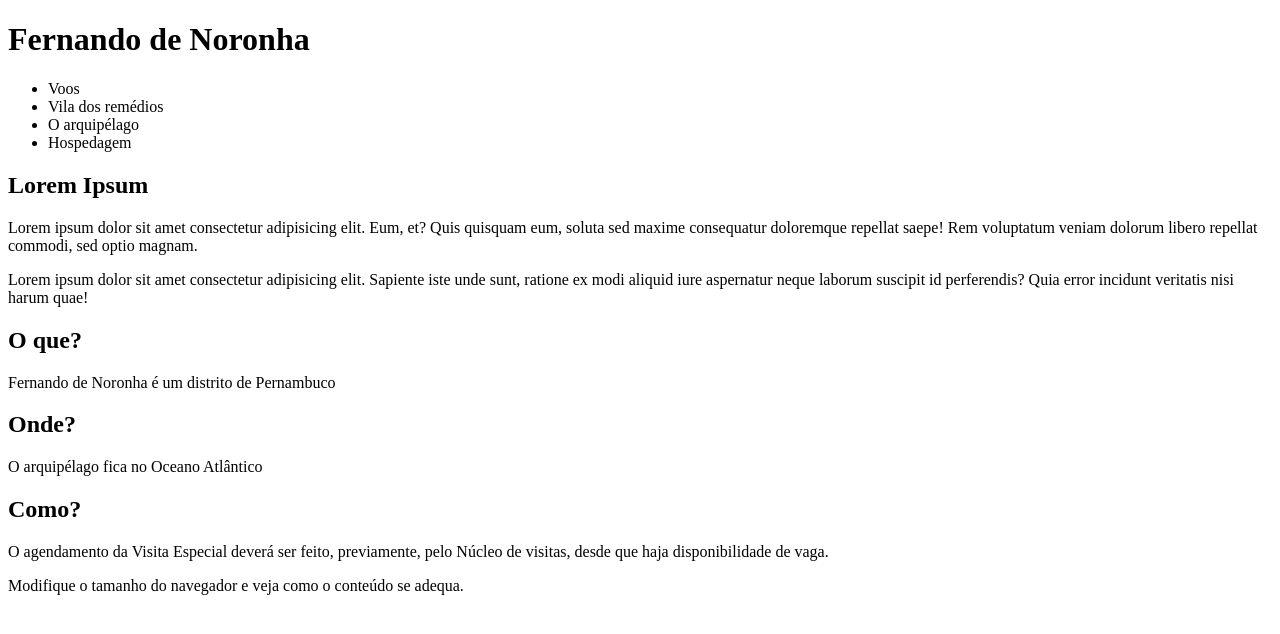
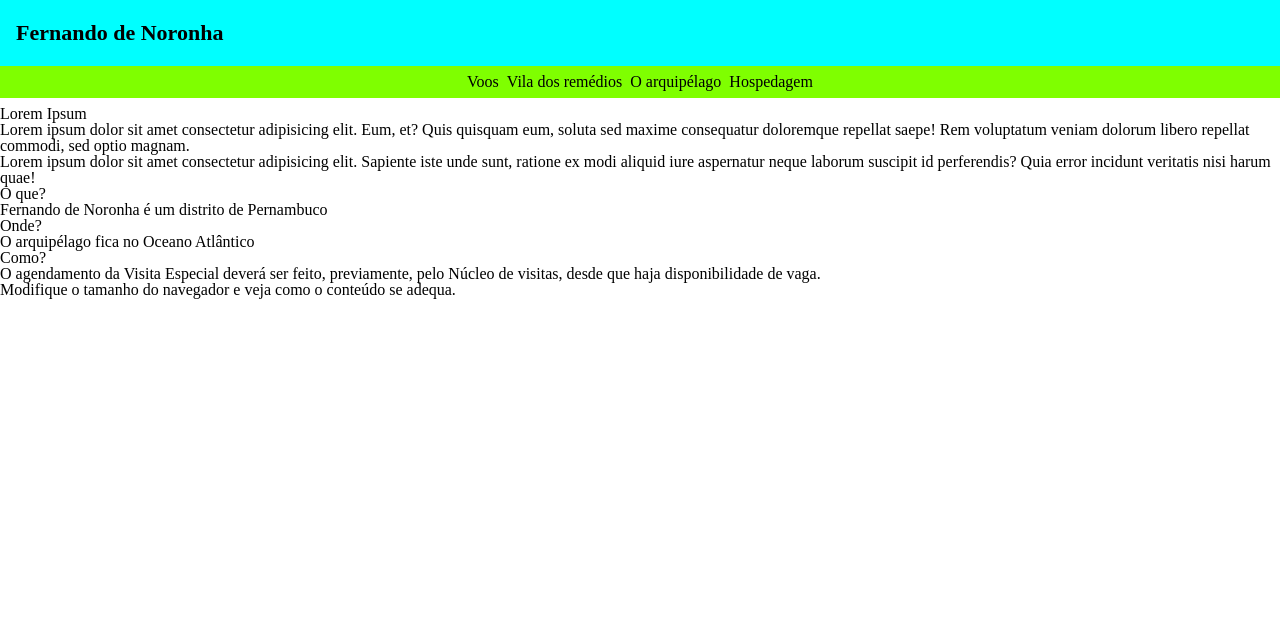
Before and after one commit to MatheusFonseca849/atividade-responsividade, a plain HTML site: page index.html in a window 1280 px wide. Drawn offline with Linux system fonts and the light colour scheme.

Commit message:
initial stylization

```diff
--- a/index.html
+++ b/index.html
@@ -55,10 +55,10 @@
           </div>
         </aside>
       </section>
-      <footer>
-            <span>Modifique o tamanho do navegador e veja como o conteúdo se adequa.</span>
-      </footer>
     </main>
+    <footer>
+          <span>Modifique o tamanho do navegador e veja como o conteúdo se adequa.</span>
+    </footer>
     <script src="./src/scripts/script.js"></script>
   </body>
 </html>
--- a/src/styles/reset.css
+++ b/src/styles/reset.css
@@ -0,0 +1,43 @@
+html, body, div, span, applet, object, iframe,
+h1, h2, h3, h4, h5, h6, p, blockquote, pre,
+a, abbr, acronym, address, big, cite, code,
+del, dfn, em, img, ins, kbd, q, s, samp,
+small, strike, strong, sub, sup, tt, var,
+b, u, i, center,
+dl, dt, dd, ol, ul, li,
+fieldset, form, label, legend,
+table, caption, tbody, tfoot, thead, tr, th, td,
+article, aside, canvas, details, embed,
+figure, figcaption, footer, header, hgroup,
+menu, nav, output, ruby, section, summary,
+time, mark, audio, video {
+	margin: 0;
+	padding: 0;
+	border: 0;
+	font-size: 100%;
+	font: inherit;
+	vertical-align: baseline;
+}
+/* HTML5 display-role reset for older browsers */
+article, aside, details, figcaption, figure,
+footer, header, hgroup, menu, nav, section {
+	display: block;
+}
+body {
+	line-height: 1;
+}
+ol, ul {
+	list-style: none;
+}
+blockquote, q {
+	quotes: none;
+}
+blockquote:before, blockquote:after,
+q:before, q:after {
+	content: '';
+	content: none;
+}
+table {
+	border-collapse: collapse;
+	border-spacing: 0;
+}
--- a/src/styles/style.css
+++ b/src/styles/style.css
@@ -0,0 +1,31 @@
+body{
+    height: 100dvh;
+    width: 100dvw;
+}
+
+header{
+    background-color: aqua;
+    padding: 22px 16px;
+}
+
+header h1 {
+    font-size: 22px;
+    font-weight: bold;
+}
+
+main{
+    display: flex;
+    flex-direction: column;
+    gap: 8px;
+}
+
+nav{
+    background-color: chartreuse;
+    padding: 8px;
+}
+
+nav ul{
+    display: flex;
+    justify-content: center;
+    gap: 8px;
+}
```
